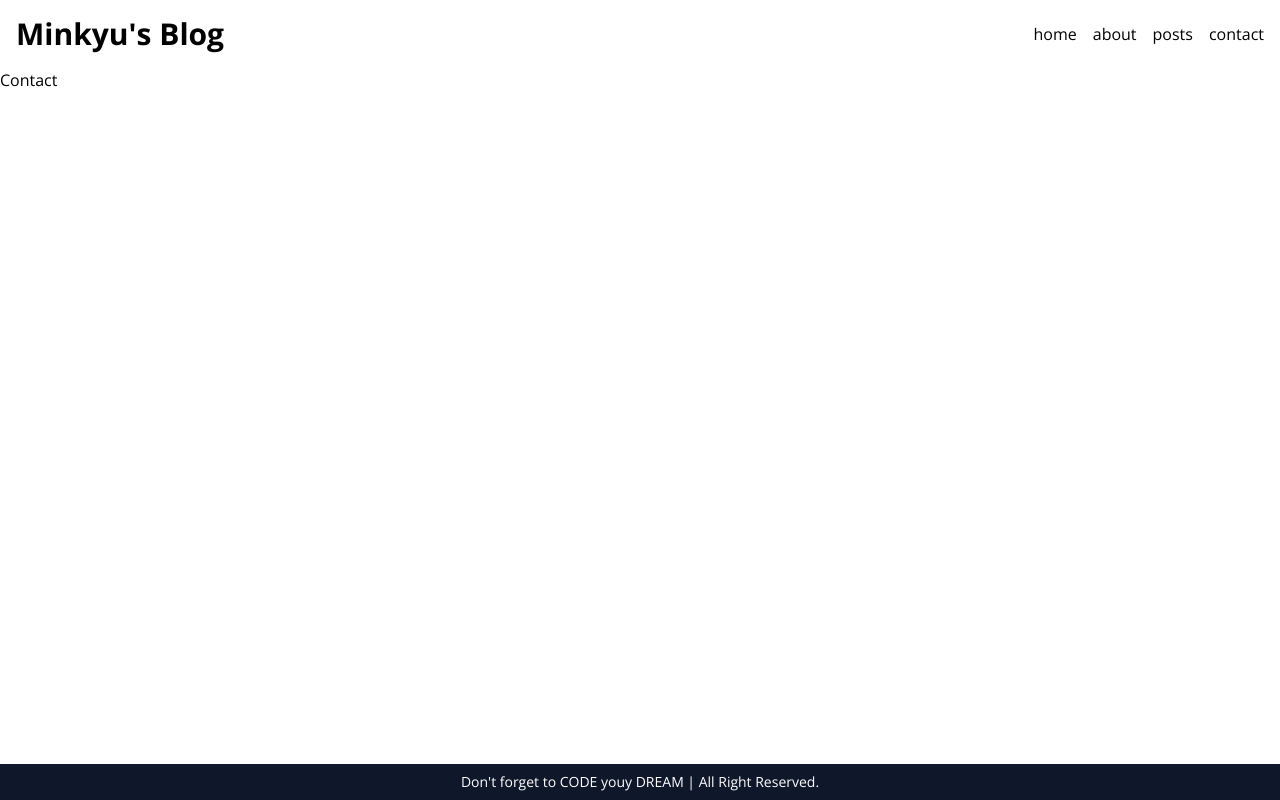
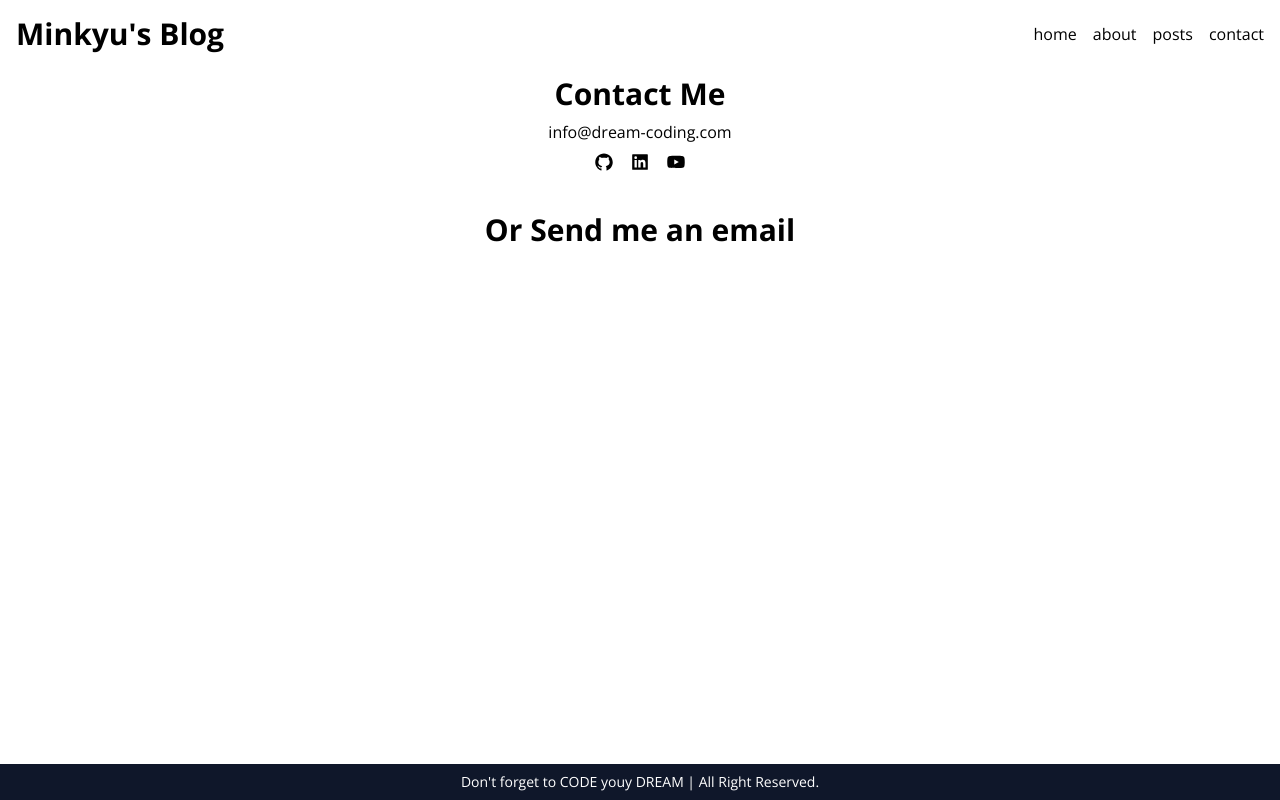
Before and after one commit to alsrb0504/Next.js-Blog-Clone-Coding---Dream-Coding, a Next.js app: page /contact in a window 1280 px wide. Built offline with nearby package versions, Linux system fonts and the light colour scheme.

Commit message:
markup : Contact 페이지 구현

```diff
--- a/src/app/contact/page.tsx
+++ b/src/app/contact/page.tsx
@@ -1,5 +1,34 @@
+import ContactForm from "@/components/ContactForm";
 import React from "react";
+import { AiFillGithub, AiFillLinkedin, AiFillYoutube } from "react-icons/ai";
+
+const LINKS = [
+  { icon: <AiFillGithub />, url: "" },
+  { icon: <AiFillLinkedin />, url: "" },
+  { icon: <AiFillYoutube />, url: "" },
+];
 
 export default function ContactPage() {
-  return <div>Contact</div>;
+  return (
+    <section className="flex flex-col items-center">
+      <h2 className="text-3xl font-bold my-2">Contact Me</h2>
+      <p>info@dream-coding.com</p>
+      <ul className="flex gap-4 my-2">
+        {LINKS.map((link, index) => (
+          <a
+            key={index}
+            href={link.url}
+            target="_blank"
+            rel="noreferrer"
+            className="text-xl hover:text-yellow-400"
+          >
+            {link.icon}
+          </a>
+        ))}
+      </ul>
+
+      <h2 className="text-3xl font-bold my-8">Or Send me an email</h2>
+      <ContactForm />
+    </section>
+  );
 }
--- /dev/null
+++ b/src/components/ContactForm.tsx
@@ -0,0 +1,5 @@
+import React from "react";
+
+export default function ContactForm() {
+  return <div></div>;
+}
```
